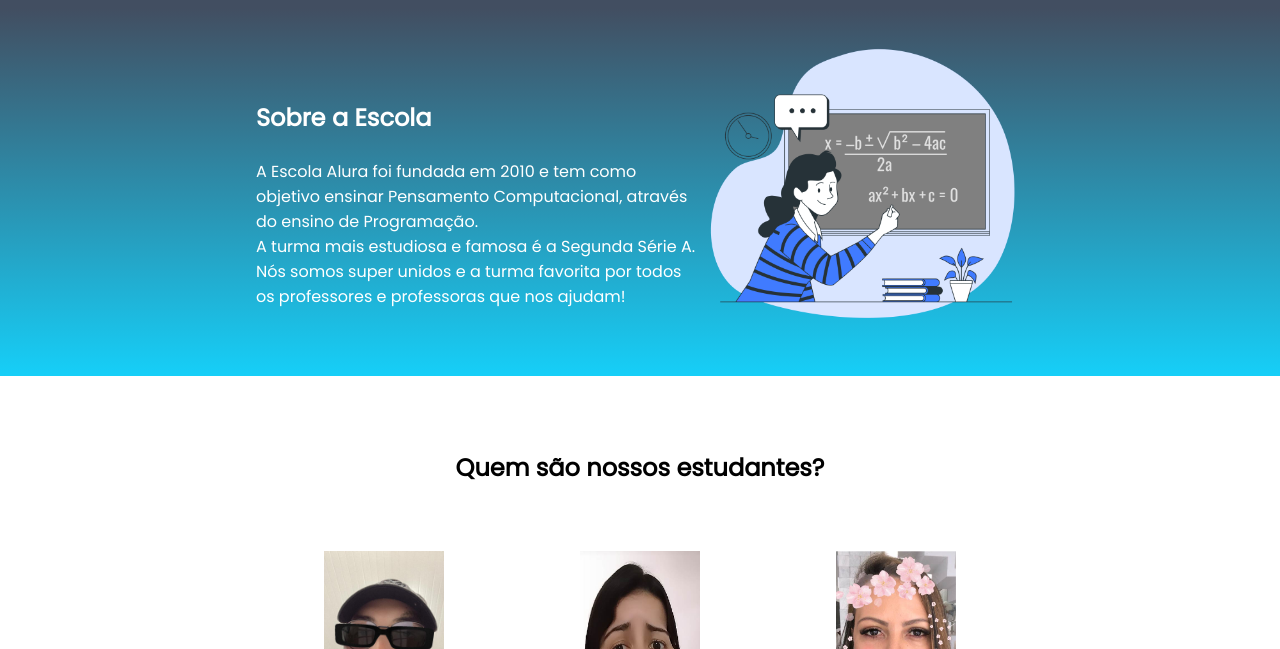
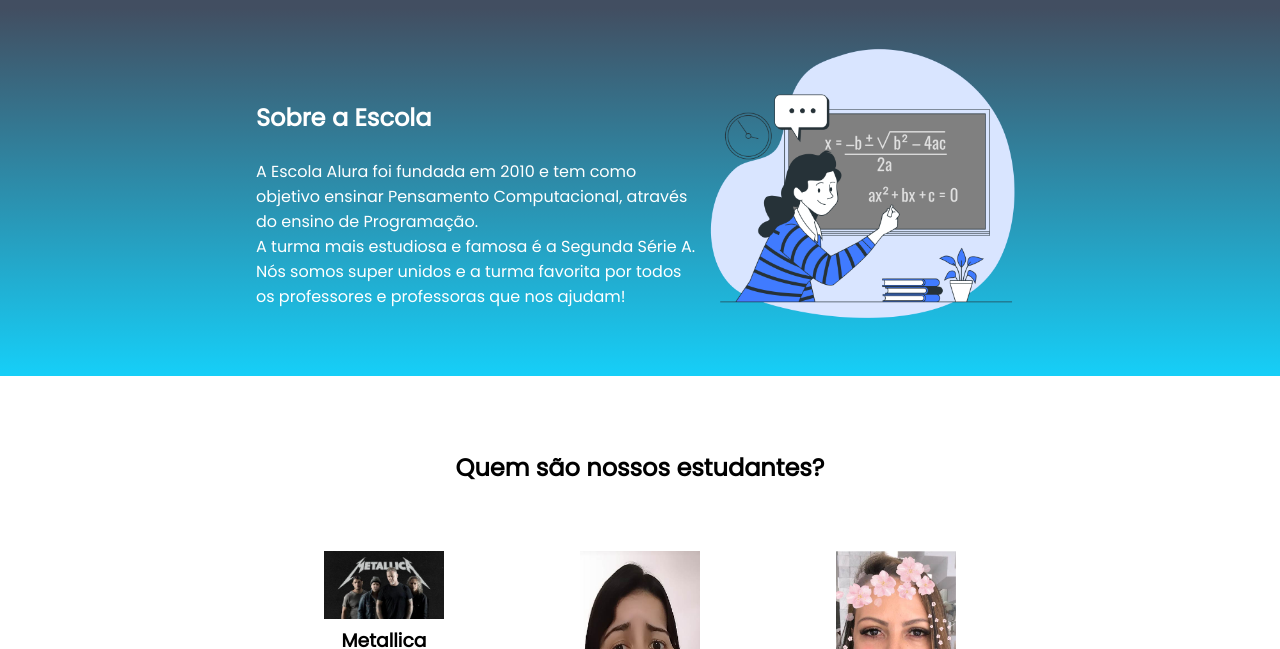
Before and after one commit to kawanfernandes/slipknot-feira, a plain HTML site: page index.html in a window 1280 px wide. Shown: the part 69-718 px from the top of the page. Drawn offline with Linux system fonts and the light colour scheme.

Commit message:
slipknot

```diff
--- a/index.html
+++ b/index.html
@@ -36,8 +36,8 @@
         <div class="estudante-todos">
             <span></span>
             <div class="estudante-div">
-                <img class="estudante-imagem" src="Marcelo.jpeg" alt="foto do marcelo">
-                <h3 class="estudante-nome">Marcelo</h3>
+                <img class="estudante-imagem" src="Bandas de Rock/Metallica.jpg" alt="foto do marcelo">
+                <h3 class="estudante-nome">Metallica</h3>
                 <a href="https://github.com/marcelopaludetto"><img class="estudante-icone" src="github.png"
                         alt="icone github"></a>
                 <a href="https://linkedin.com/marcelopaludetto"><img class="estudante-icone" src="linkedin.png"
```
